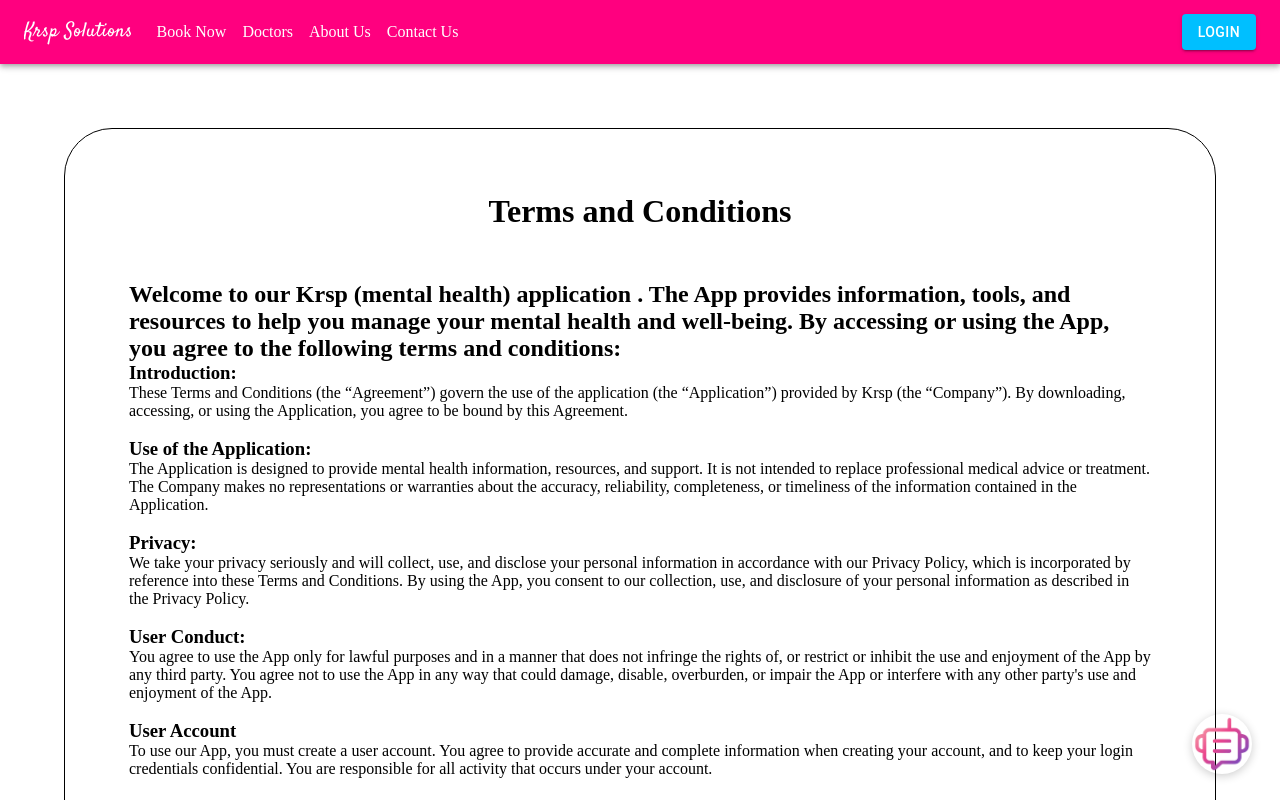
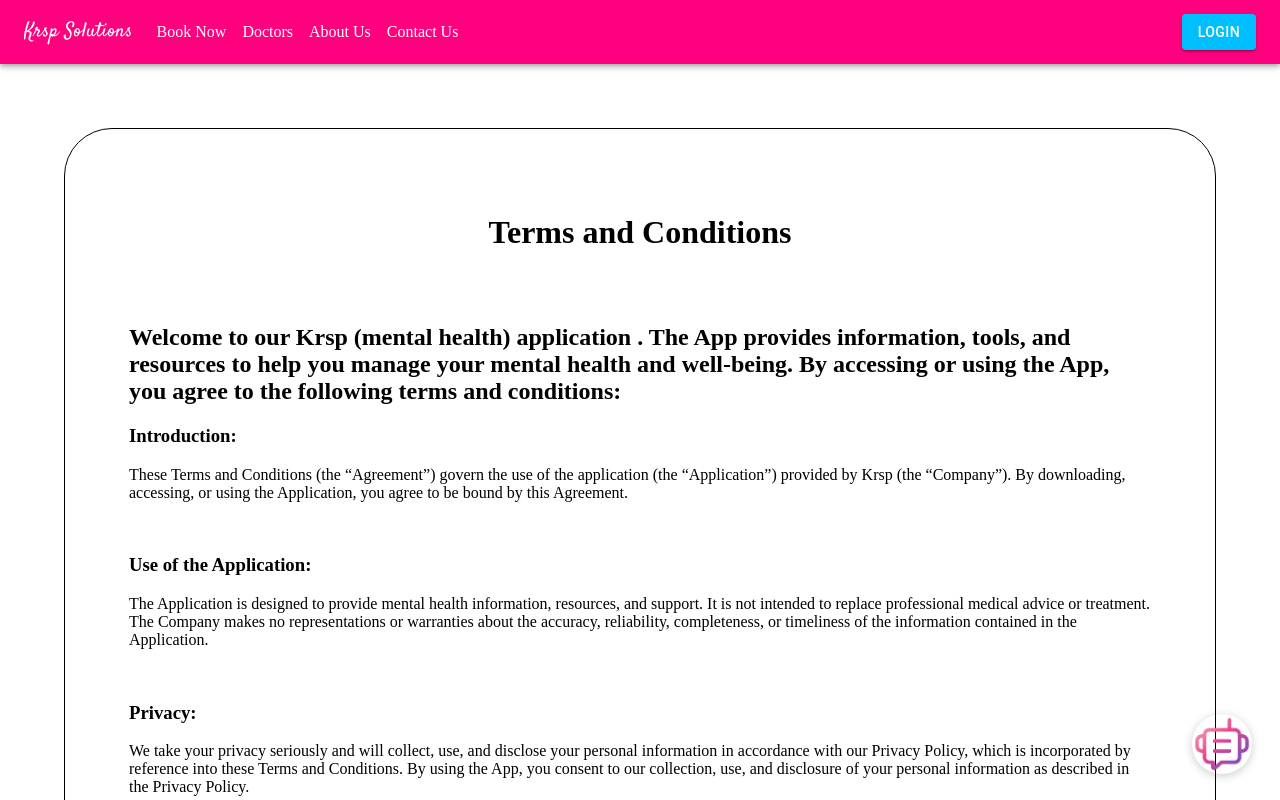
Before and after one commit to pratyush-kr/project-krsp, a Next.js app in the folder frontend/: page /TnC in a window 1280 px wide. Shown: the top 800 px of the page. Built offline with nearby package versions, Linux system fonts and the light colour scheme.

Commit message:
CSS Changes

```diff
--- a/frontend/src/styles/KnowMore.module.css
+++ b/frontend/src/styles/KnowMore.module.css
@@ -8,6 +8,7 @@
   max-width: 800px;
   margin: 0 auto;
   padding: 20px;
+  min-height: 100vh;
 }
 
 .header {
--- a/frontend/src/styles/globals.css
+++ b/frontend/src/styles/globals.css
@@ -1,96 +1,15 @@
 @import url("https://fonts.googleapis.com/css?family=Satisfy");
-body {
-  padding-left: 0 !important;
-}
-:root {
-  --max-width: 1100px;
-  --border-radius: 12px;
-  --font-mono: ui-monospace, Menlo, Monaco, "Cascadia Mono", "Segoe UI Mono", "Roboto Mono", "Oxygen Mono",
-    "Ubuntu Monospace", "Source Code Pro", "Fira Mono", "Droid Sans Mono", "Courier New", monospace;
-
-  --foreground-rgb: 0, 0, 0;
-  --background-start-rgb: 214, 219, 220;
-  --background-end-rgb: 255, 255, 255;
-
-  --primary-glow: conic-gradient(
-    from 180deg at 50% 50%,
-    #16abff33 0deg,
-    #0885ff33 55deg,
-    #54d6ff33 120deg,
-    #0071ff33 160deg,
-    transparent 360deg
-  );
-  --secondary-glow: radial-gradient(rgba(255, 255, 255, 1), rgba(255, 255, 255, 0));
-
-  --tile-start-rgb: 239, 245, 249;
-  --tile-end-rgb: 228, 232, 233;
-  --tile-border: conic-gradient(#00000080, #00000040, #00000030, #00000020, #00000010, #00000010, #00000080);
-
-  --callout-rgb: 238, 240, 241;
-  --callout-border-rgb: 172, 175, 176;
-  --card-rgb: 180, 185, 188;
-  --card-border-rgb: 131, 134, 135;
-}
-
-@media (prefers-color-scheme: dark) {
-  :root {
-    --foreground-rgb: 255, 255, 255;
-    --background-start-rgb: 0, 0, 0;
-    --background-end-rgb: 0, 0, 0;
-
-    --primary-glow: radial-gradient(rgba(1, 65, 255, 0.4), rgba(1, 65, 255, 0));
-    --secondary-glow: linear-gradient(
-      to bottom right,
-      rgba(1, 65, 255, 0),
-      rgba(1, 65, 255, 0),
-      rgba(1, 65, 255, 0.3)
-    );
-
-    --tile-start-rgb: 2, 13, 46;
-    --tile-end-rgb: 2, 5, 19;
-    --tile-border: conic-gradient(
-      #ffffff80,
-      #ffffff40,
-      #ffffff30,
-      #ffffff20,
-      #ffffff10,
-      #ffffff10,
-      #ffffff80
-    );
-
-    --callout-rgb: 20, 20, 20;
-    --callout-border-rgb: 108, 108, 108;
-    --card-rgb: 100, 100, 100;
-    --card-border-rgb: 200, 200, 200;
-  }
-}
-
-* {
-  box-sizing: border-box;
-  padding: 0;
-  margin: 0;
-}
 
 html,
 body {
   max-width: 100vw !important;
-  overflow-x: hidden;
+  overflow-x: hidden !important;
+  box-sizing: border-box;
   padding: 0 !important;
-}
-
-body {
-  color: rgb(var(--foreground-rgb));
-  background: linear-gradient(to bottom, transparent, rgb(var(--background-end-rgb)))
-    rgb(var(--background-start-rgb));
+  margin: 0;
 }
 
 a {
   color: inherit;
   text-decoration: none;
 }
-
-@media (prefers-color-scheme: dark) {
-  html {
-    color-scheme: dark;
-  }
-}
```
Also changed, not shown: frontend/src/pages/KnowMore.tsx (+31 -1 lines).
